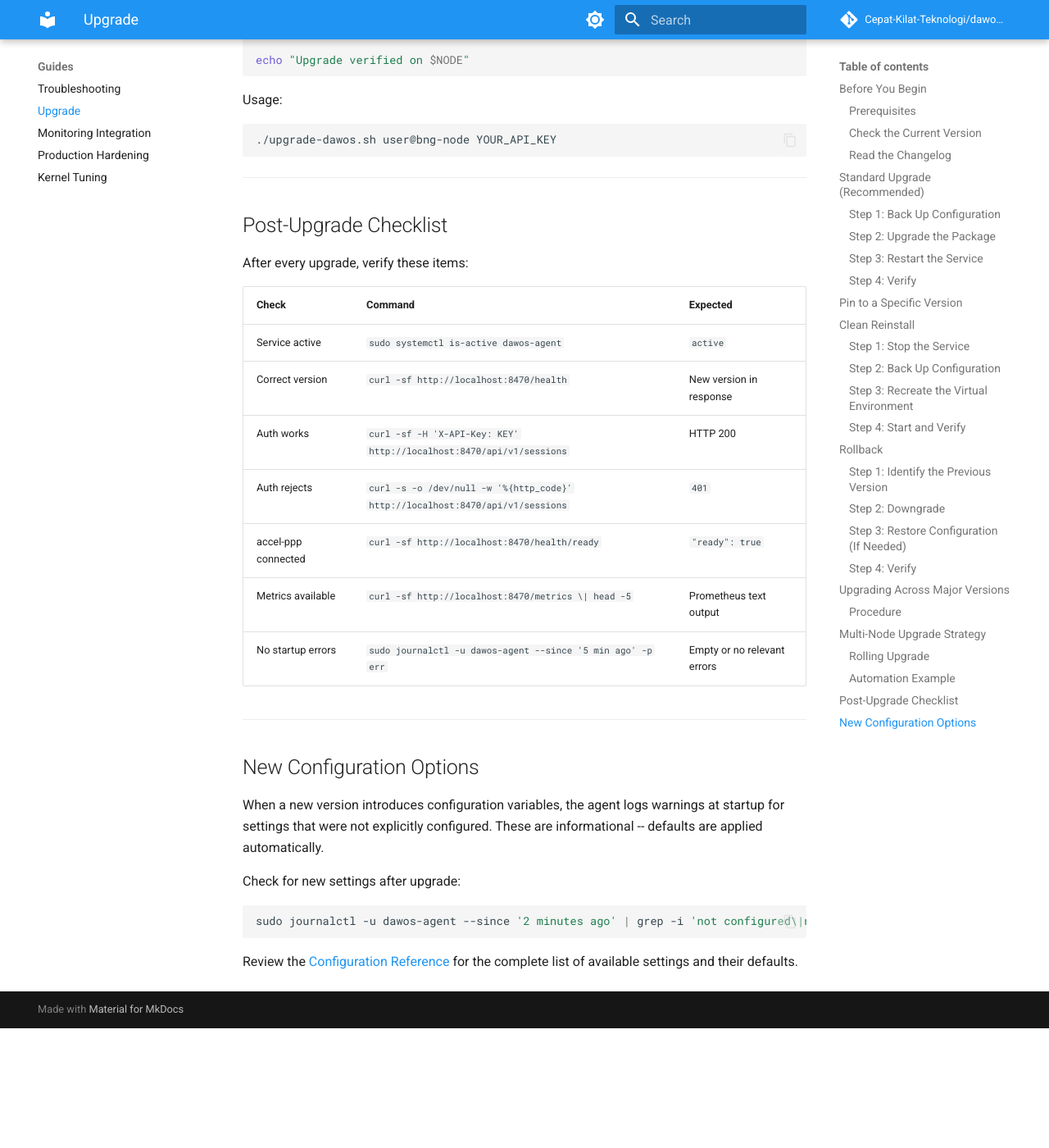
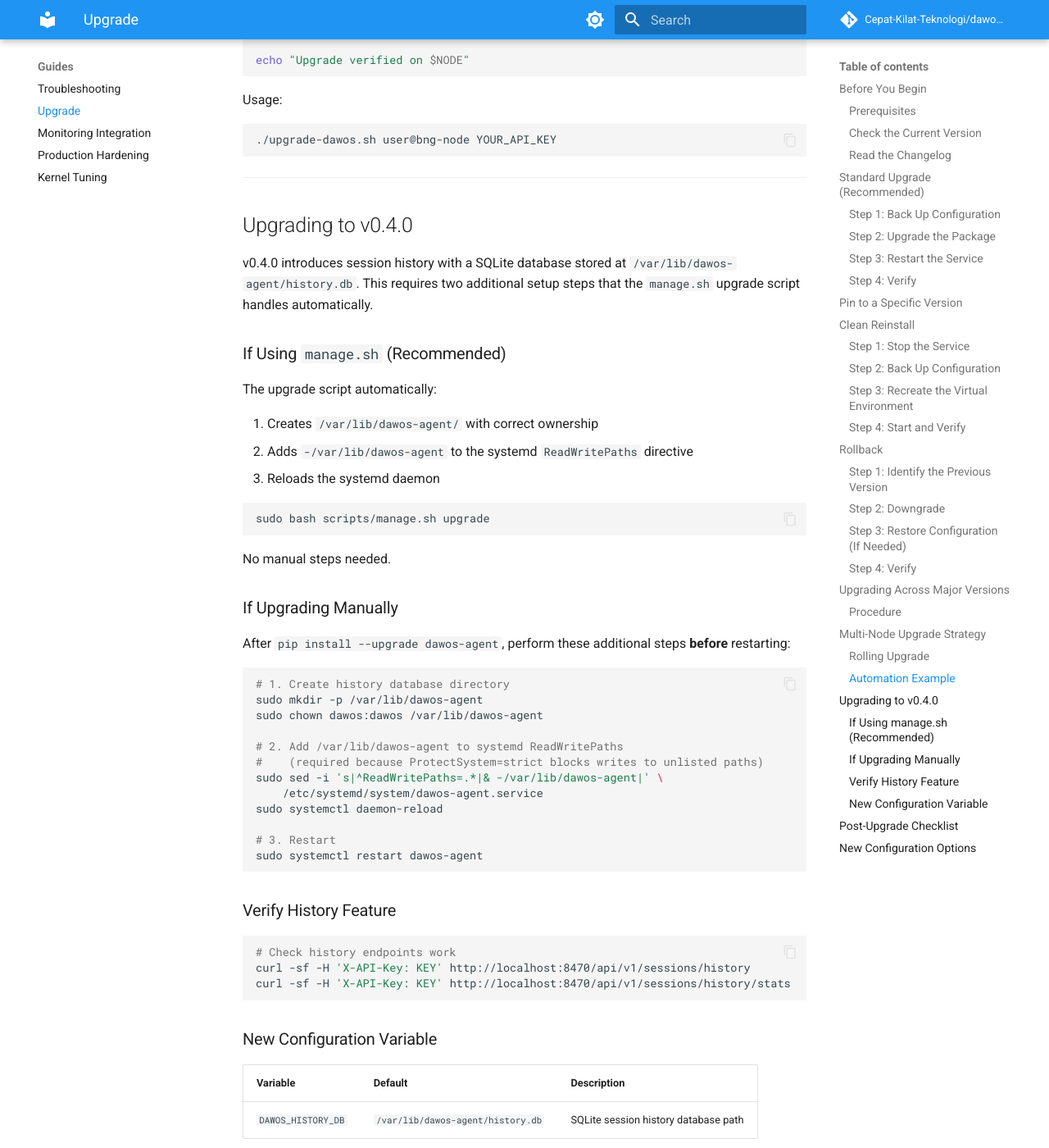
Before and after one commit to Cepat-Kilat-Teknologi/dawos-agent, an MkDocs documentation site: the page built from docs/guides/upgrade.md, in a window 1280 px wide and 1400 px high, scrolled down 5166 px. Shown: the whole window at 82% size. Built offline with MkDocs 1.6.1 and Material for MkDocs 9.7.7, drawn with Linux system fonts in a browser that asks for light colours; comment, search, counter and statistics services are not loaded; before the commit the page ends 6420 px from its top, so only the background shows below that; some of the changed text lies outside the part shown.

Commit message:
feat: v0.4.0 installer and systemd support for session history
- Bump install.sh AGENT_VERSION to 0.4.0
- Create /var/lib/dawos-agent directory in all installers (install.sh,
  scripts/install.sh) with correct dawos:dawos ownership
- Add -/var/lib/dawos-agent to systemd ReadWritePaths in service unit
  and installer template (required for ProtectSystem=strict)
- Add update_systemd_unit() migration in manage.sh for existing installs
  upgrading to v0.4.0 (appends ReadWritePaths + daemon-reload)
- Update installation.md manual steps with new directory
- Add "Upgrading to v0.4.0" section in upgrade.md with automatic and
  manual migration procedures, history endpoint verification, and
  DAWOS_HISTORY_DB configuration reference

````diff
--- a/docs/guides/upgrade.md
+++ b/docs/guides/upgrade.md
@@ -238,6 +238,61 @@ Usage:
 
 ---
 
+## Upgrading to v0.4.0
+
+v0.4.0 introduces session history with a SQLite database stored at `/var/lib/dawos-agent/history.db`. This requires two additional setup steps that the `manage.sh` upgrade script handles automatically.
+
+### If Using `manage.sh` (Recommended)
+
+The upgrade script automatically:
+
+1. Creates `/var/lib/dawos-agent/` with correct ownership
+2. Adds `-/var/lib/dawos-agent` to the systemd `ReadWritePaths` directive
+3. Reloads the systemd daemon
+
+```bash
+sudo bash scripts/manage.sh upgrade
+```
+
+No manual steps needed.
+
+### If Upgrading Manually
+
+After `pip install --upgrade dawos-agent`, perform these additional steps **before** restarting:
+
+```bash
+# 1. Create history database directory
+sudo mkdir -p /var/lib/dawos-agent
+sudo chown dawos:dawos /var/lib/dawos-agent
+
+# 2. Add /var/lib/dawos-agent to systemd ReadWritePaths
+#    (required because ProtectSystem=strict blocks writes to unlisted paths)
+sudo sed -i 's|^ReadWritePaths=.*|& -/var/lib/dawos-agent|' \
+    /etc/systemd/system/dawos-agent.service
+sudo systemctl daemon-reload
+
+# 3. Restart
+sudo systemctl restart dawos-agent
+```
+
+### Verify History Feature
+
+```bash
+# Check history endpoints work
+curl -sf -H 'X-API-Key: KEY' http://localhost:8470/api/v1/sessions/history
+curl -sf -H 'X-API-Key: KEY' http://localhost:8470/api/v1/sessions/history/stats
+```
+
+### New Configuration Variable
+
+| Variable | Default | Description |
+|----------|---------|-------------|
+| `DAWOS_HISTORY_DB` | `/var/lib/dawos-agent/history.db` | SQLite session history database path |
+
+Add to `/etc/dawos-agent/agent.env` only if you need a non-default path.
+
+---
+
 ## Post-Upgrade Checklist
 
 After every upgrade, verify these items:
@@ -251,6 +306,7 @@ After every upgrade, verify these items:
 | accel-ppp connected | `curl -sf http://localhost:8470/health/ready` | `"ready": true` |
 | Metrics available | `curl -sf http://localhost:8470/metrics \| head -5` | Prometheus text output |
 | No startup errors | `sudo journalctl -u dawos-agent --since '5 min ago' -p err` | Empty or no relevant errors |
+| History works (v0.4.0+) | `curl -sf -H 'X-API-Key: KEY' http://localhost:8470/api/v1/sessions/history` | HTTP 200 with JSON array |
 
 ---
 
````
Also changed, not shown: docs/getting-started/installation.md (+3 -2 lines), 4 other files.
